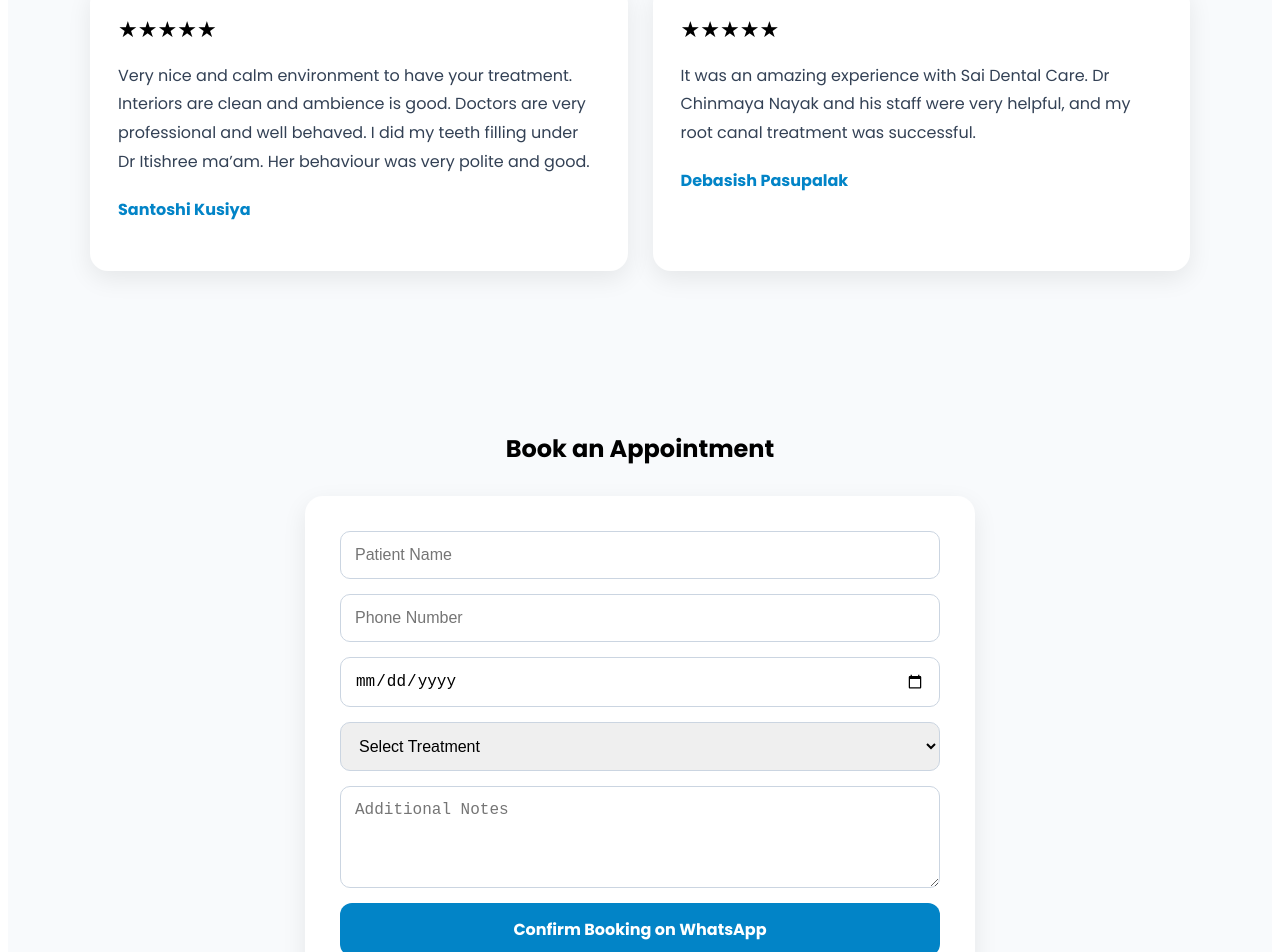
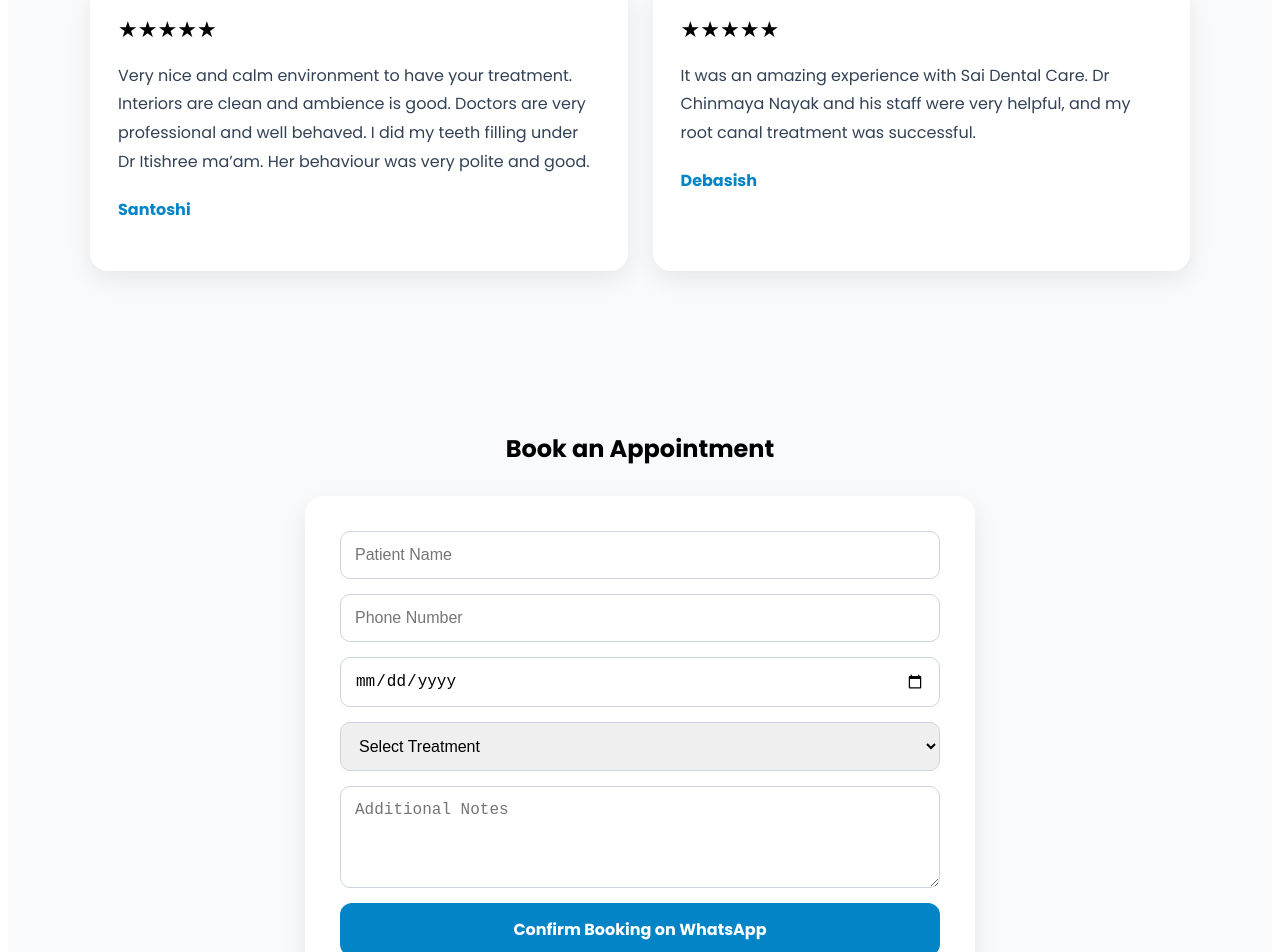
Before and after one commit to Drchinmay/sai-dental-care-site, a React (Vite) app: page / in a window 1280 px wide. Shown: the part 2307-3259 px from the top of the page. Built offline with nearby package versions, Linux system fonts and the light colour scheme.

Commit message:
Update App.jsx

```diff
--- a/src/App.jsx
+++ b/src/App.jsx
@@ -318,7 +318,7 @@ Notes: ${notes}`
       </p>
 
       <h4 style={{ marginTop: "20px", color: "#0284c7" }}>
-        Santoshi Kusiya
+        Santoshi
       </h4>
     </div>
 
@@ -340,7 +340,7 @@ Notes: ${notes}`
       </p>
 
       <h4 style={{ marginTop: "20px", color: "#0284c7" }}>
-        Debasish Pasupalak
+        Debasish
       </h4>
     </div>
   </div>
```
